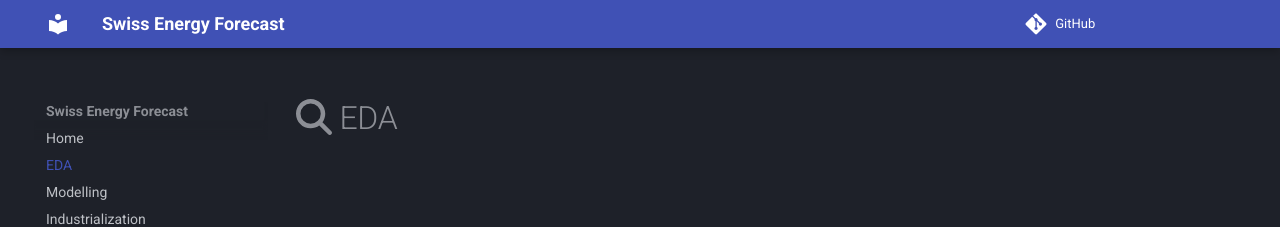
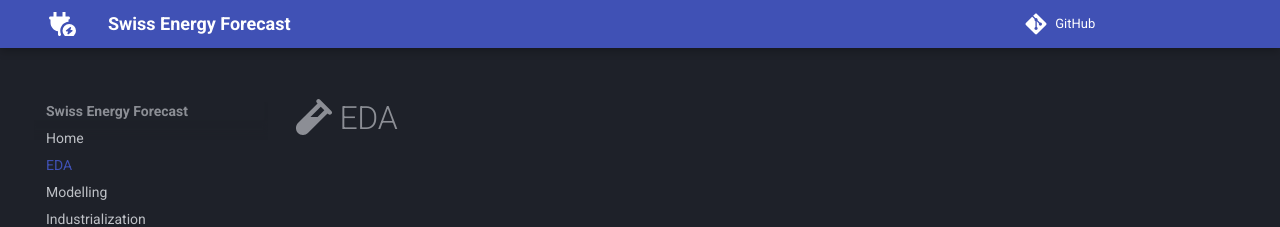
Before and after one commit to arthurgassner/swissenergy-frontend, an MkDocs documentation site: the page built from docs/eda.md, in a window 1280 px wide. Shown: the top 227 px of the page. Built offline with MkDocs 1.6.1 and Material for MkDocs 9.7.7, drawn with Linux system fonts in a browser that asks for light colours; a script that is not in the unit is left out; comment, search, counter and statistics services are not loaded.

Commit message:
Improve quotes

```diff
--- a/docs/eda.md
+++ b/docs/eda.md
@@ -1 +1 @@
-# :fontawesome-solid-magnifying-glass: EDA
+# :fontawesome-solid-vial: EDA
--- a/mkdocs.yml
+++ b/mkdocs.yml
@@ -3,6 +3,8 @@ site_url: https://swissenergy.arthurgassner.ch
 repo_url: https://github.com/arthurgassner/swiss-energy-frontend/
 theme:
   name: material
+  icon:
+    logo: fontawesome/solid/plug-circle-bolt
   features:
     - content.footnote.tooltips
   palette:
```
